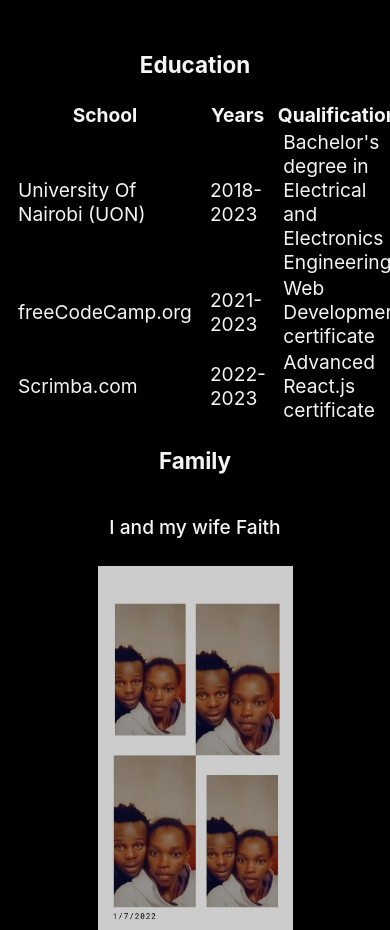
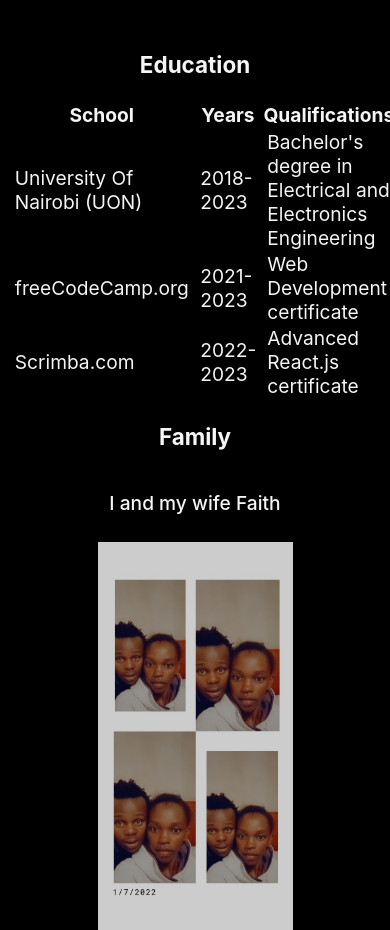
Before and after one commit to DANCAN-OMONDI-OPENJI/REACT.JS-REDUX-JAVASCRIPT-NODE.JS-PORTFOLIO, a React (Create React App) app: page /about in a window 390 px wide. Shown: the part 4280-5210 px from the top of the page. Built offline with nearby package versions, Linux system fonts and the light colour scheme; grey boxes are pictures that could not be loaded.

Commit message:
Modified index.css

```diff
--- a/src/index.css
+++ b/src/index.css
@@ -136,6 +136,7 @@ code {
   /*color: whitesmoke;*/
   color: inherit;
   padding: 2rem 0;
+  margin: auto;
 }
 .about h3 {
   text-align: center;
@@ -149,17 +150,17 @@ code {
 
 .about-education {
   padding-inline: 0.5rem;
-  margin-inline: auto;
+  margin: 0 auto;
   display: flex;
   flex-direction: column;
   align-items: center;
   justify-content: center;
 }
 
-.about table {
+/*.about table {
   width: 80vw;
   margin: 0 auto;
-}
+}*/
 
 .about table td {
   padding: 0 0.5rem;
@@ -306,6 +307,15 @@ code {
   display: inline-flex;
 }
 @media only screen and (min-width: 0px) and (max-width: 650px) {
+  .about table {
+    width: 80vw;
+    margin: 0 auto;
+  }
+
+  .about table td {
+    padding: 0 0.3rem;
+  }
+
   .projects {
     padding: 2rem 0.5rem;
     margin-inline: auto;
```
